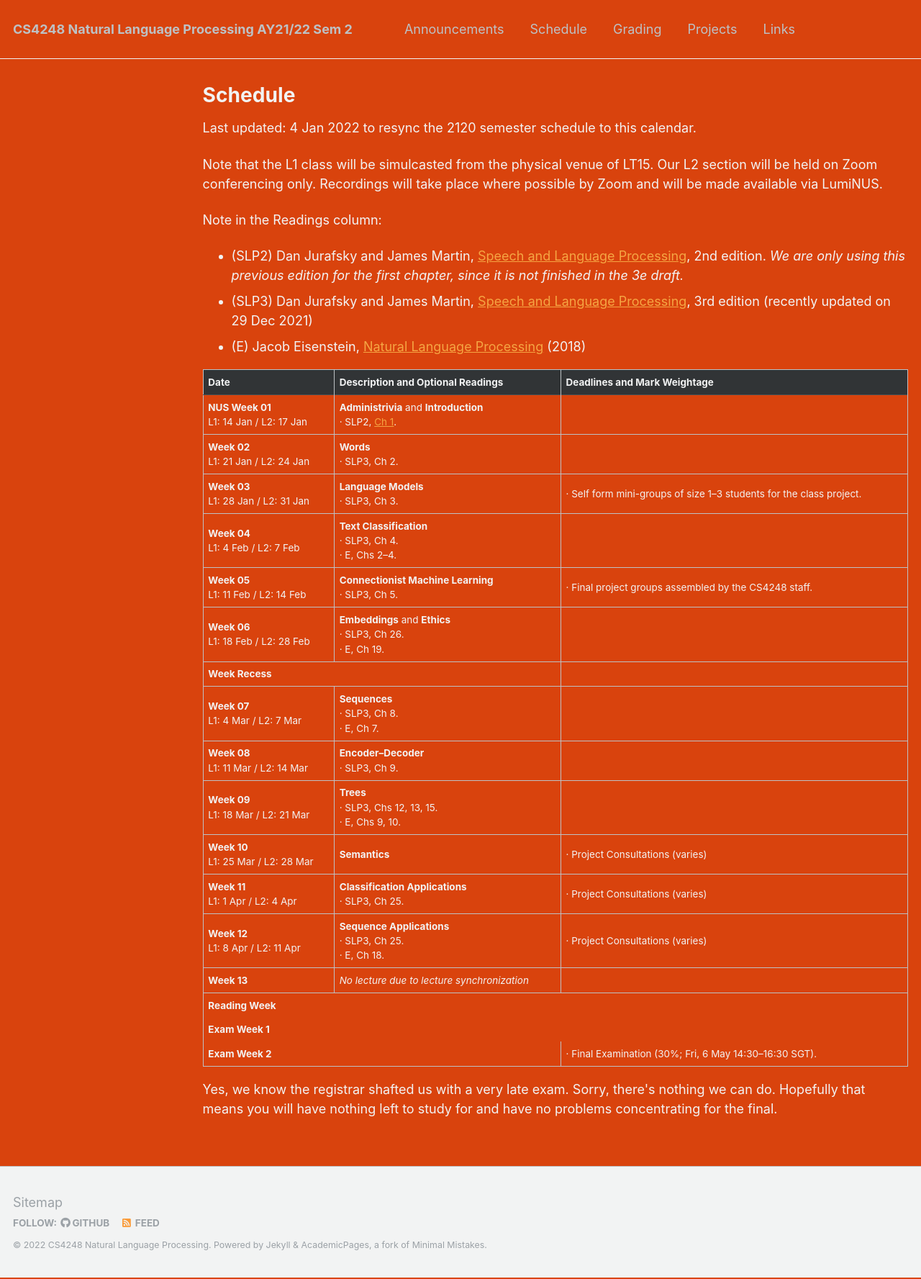
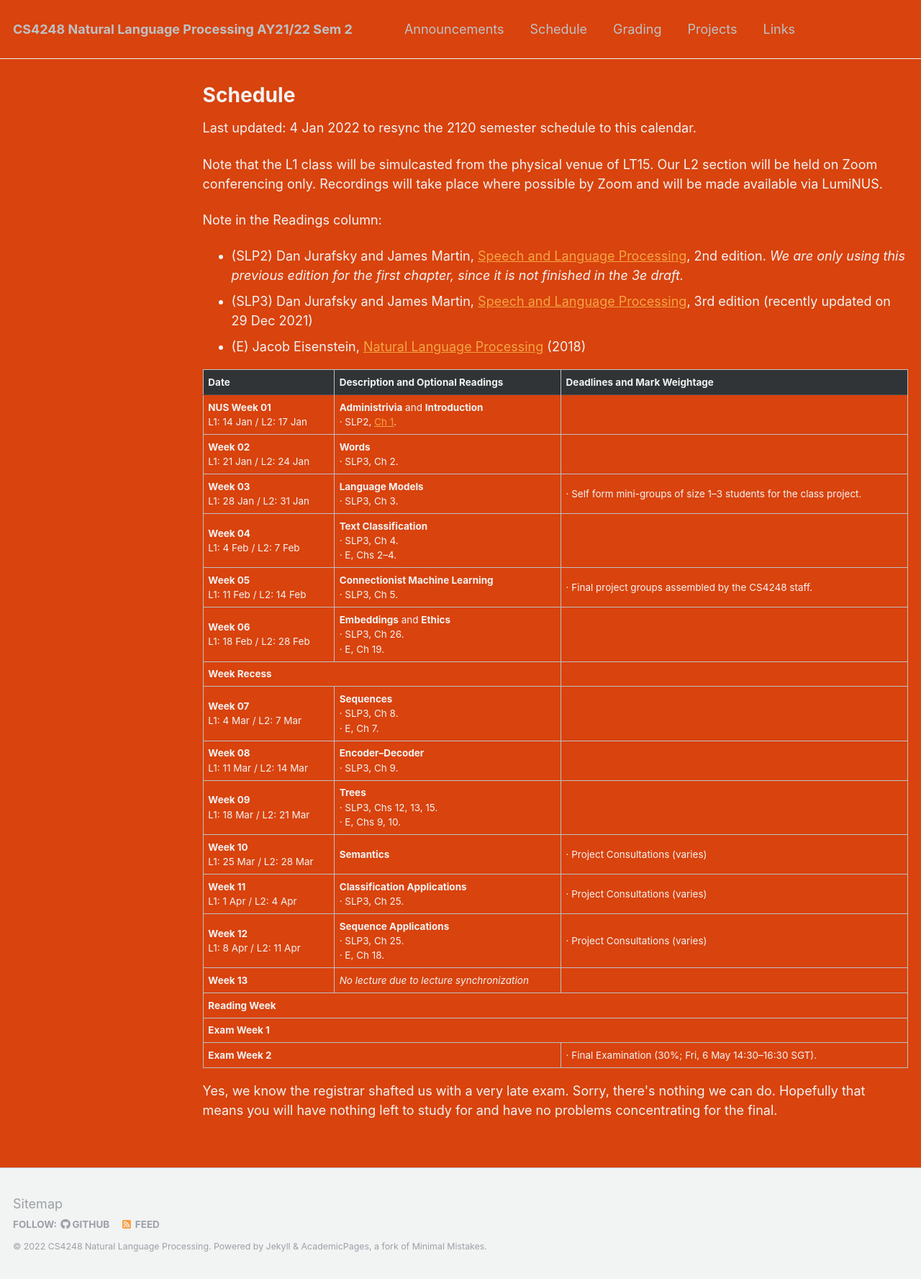
Before and after one commit to knmnyn/cs4248-2120, a Jekyll site: the page built from _pages/schedule.md, in a window 1280 px wide. Shown: the whole page at 72% size. Built offline with Jekyll 4.4.1, drawn with Linux system fonts in a browser that asks for light colours.

Commit message:
fix table cells from headers.

```diff
--- a/_pages/schedule.md
+++ b/_pages/schedule.md
@@ -153,16 +153,16 @@
   </td>
 </tr>
 <tr>
-  <th colspan="3"><b>Reading Week</b>
-  </th>
+  <td colspan="3"><b>Reading Week</b>
+  </td>
 </tr>
 <tr>
-  <th colspan="3"><b>Exam Week 1</b>
-  </th>
+  <td colspan="3"><b>Exam Week 1</b>
+  </td>
 </tr>
 <tr>
-  <th colspan="2"><b>Exam Week 2</b>
-  </th>
+  <td colspan="2"><b>Exam Week 2</b>
+  </td>
   <td>
     · Final Examination (30%; Fri, 6 May 14:30–16:30 SGT).
   </td>
```
